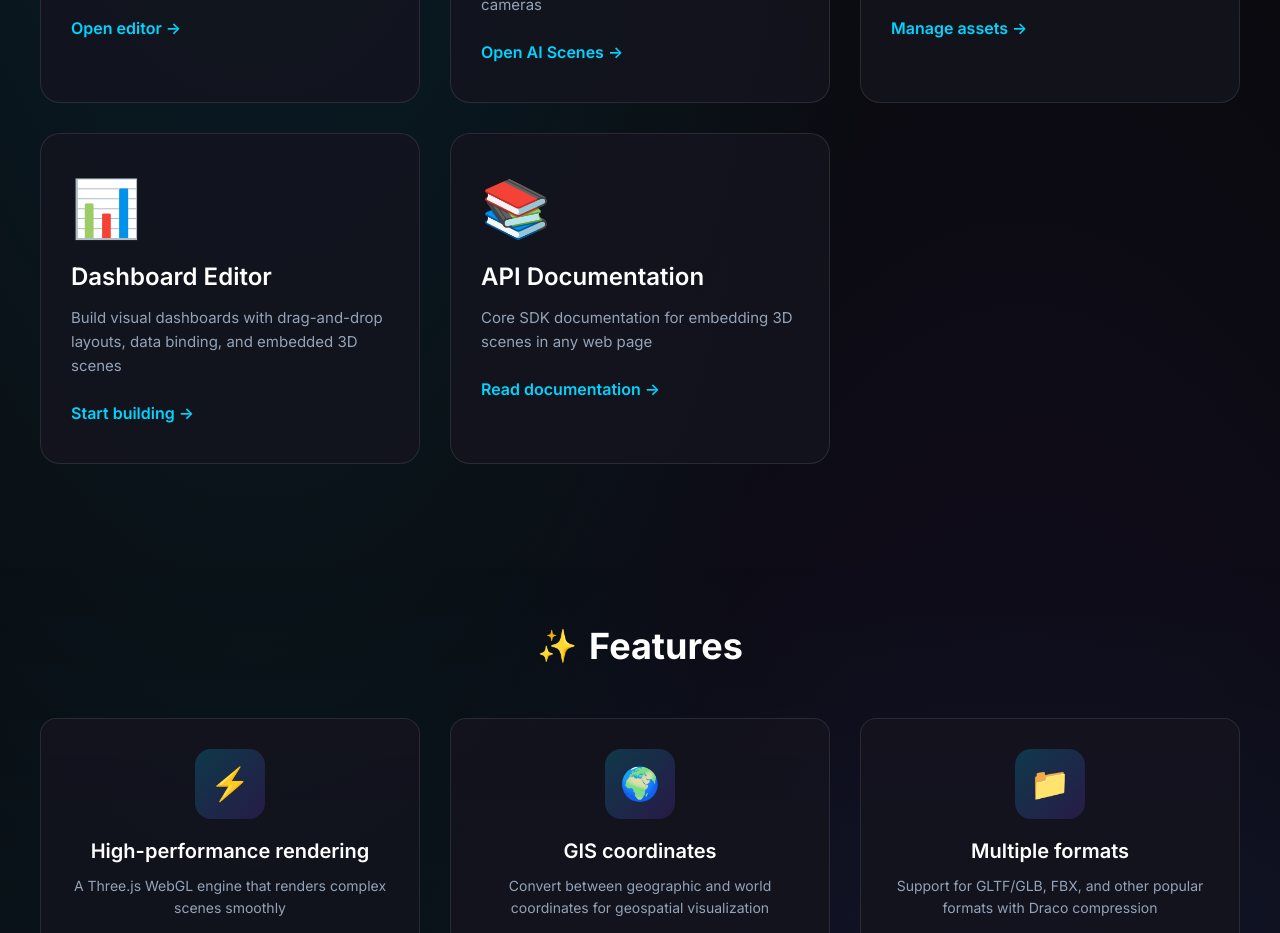
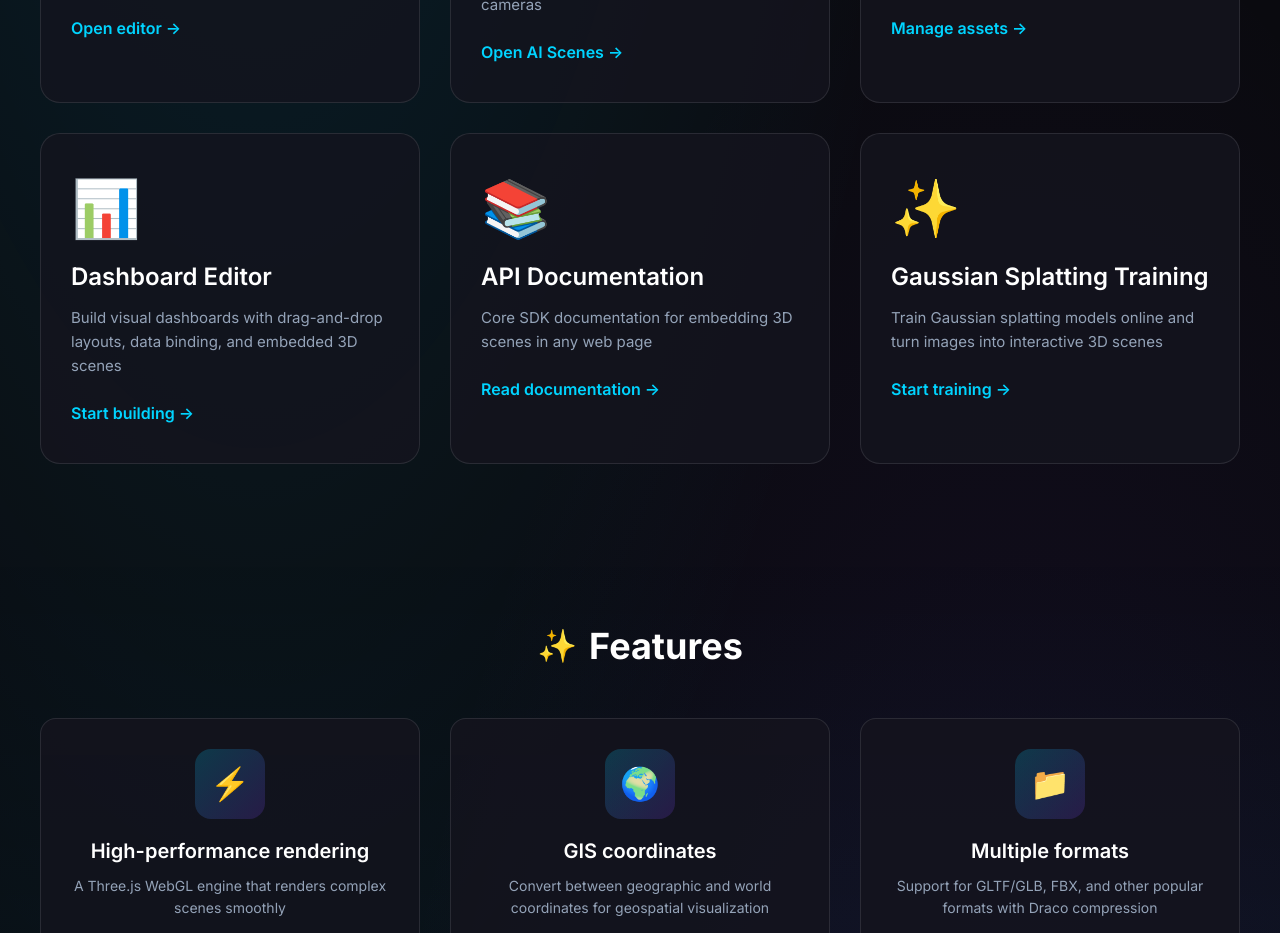
Before and after one commit to nikonikoCW/Meteor3DEditor, a Vue app in the folder packages/dashboard/: page / in a window 1280 px wide. Shown: the part 1080-2013 px from the top of the page. Built offline with nearby package versions, Linux system fonts and the light colour scheme.

Commit message:
feat:3dgs入口

```diff
--- a/packages/dashboard/src/views/HomeView.vue
+++ b/packages/dashboard/src/views/HomeView.vue
@@ -104,6 +104,16 @@
             {{ t("Core SDK 使用文档，一行代码嵌入 3D 场景到任意网页") }}
           </p>
           <div class="product-action">{{ t("查看文档 →") }}</div>
+        </a>
+
+        <a class="product-card" href="https://3dgstrain.meteor3d.cn/app/">
+          <div class="card-glow"></div>
+          <div class="product-icon">✨</div>
+          <h3 class="product-title">{{ t("高斯泼溅训练") }}</h3>
+          <p class="product-desc">
+            {{ t("在线训练高斯泼溅模型，将图片生成可交互的 3D 场景") }}
+          </p>
+          <div class="product-action">{{ t("开始训练 →") }}</div>
         </a>
       </div>
     </section>
@@ -246,6 +256,9 @@ const messages = {
   'API 文档': 'API Documentation',
   'Core SDK 使用文档，一行代码嵌入 3D 场景到任意网页': 'Core SDK documentation for embedding 3D scenes in any web page',
   '查看文档 →': 'Read documentation →',
+  '高斯泼溅训练': 'Gaussian Splatting Training',
+  '在线训练高斯泼溅模型，将图片生成可交互的 3D 场景': 'Train Gaussian splatting models online and turn images into interactive 3D scenes',
+  '开始训练 →': 'Start training →',
   '功能亮点': 'Features',
   '高性能渲染': 'High-performance rendering',
   '基于 Three.js 的 WebGL 渲染引擎，流畅处理复杂场景': 'A Three.js WebGL engine that renders complex scenes smoothly',
```
